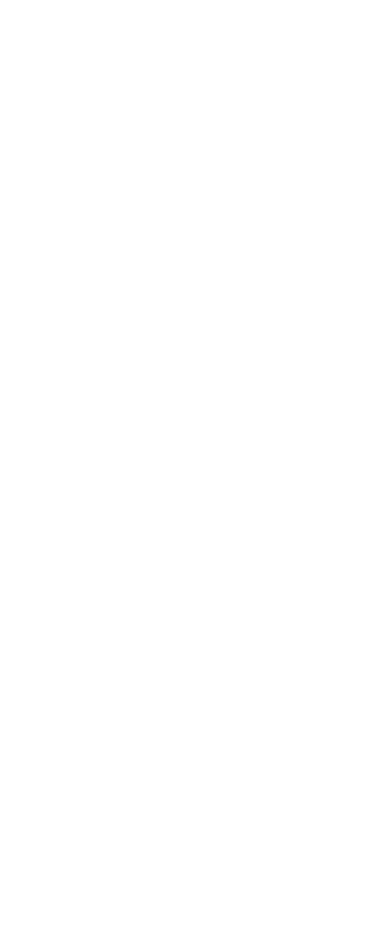
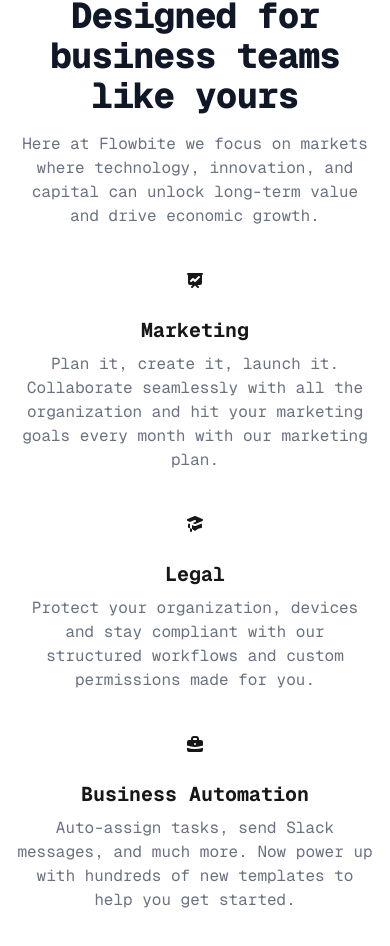
Before and after one commit to lucian-xinitrc/lblcreations, a Next.js app: page / in a window 390 px wide. Shown: the part 1008-1954 px from the top of the page. Before the commit the page ends 844 px from the top, so only its background shows below. Built offline with nearby package versions, Linux system fonts and the light colour scheme.

Commit message:
New commit

```diff
--- a/src/app/page.js
+++ b/src/app/page.js
@@ -1,12 +1,15 @@
 import Image from "next/image";
 import { Navbar } from "../components/navbar.js";
 import { Header } from "../components/header.js";
-
+import { Benefits, About, Contact } from "../components/main.js";
 export default function Home() {
   return (
     <section className="bg-[#d9d9d9] h-screen">
       <Navbar />
       <Header />
+      <Benefits />
+      <About/>
+      <Contact />
     </section>
   );
 }
--- a/src/components/main.js
+++ b/src/components/main.js
@@ -0,0 +1,88 @@
+const Benefits = () => {
+	return (
+		<>
+			<section class="bg-white dark:bg-gray-900 py-40">
+			  <div class="py-8 px-4 mx-auto max-w-screen-xl sm:py-16 lg:px-6">
+			      <div class="max-w-screen mb-8 lg:mb-16">
+			          <h2 class="mb-4 text-4xl tracking-tight font-extrabold text-gray-900 dark:text-white text-center">Designed for business teams like yours</h2>
+			          <p class="text-gray-500 sm:text-xl dark:text-gray-400 text-center">Here at Flowbite we focus on markets where technology, innovation, and capital can unlock long-term value and drive economic growth.</p>
+			      </div>
+			      <div class="space-y-8 md:grid md:grid-cols-2 lg:grid-cols-3 md:gap-12 md:space-y-0">
+
+			          <div>
+			              <div class="flex justify-center items-center mb-4 w-10 h-10 w-full rounded-full bg-primary-100 lg:h-12 lg:w-full dark:bg-primary-900">
+			                  <svg class="w-5 h-5 text-primary-600 lg:w-6 lg:h-6 dark:text-primary-300" fill="currentColor" viewBox="0 0 20 20" xmlns="http://www.w3.org/2000/svg"><path fill-rule="evenodd" d="M3 3a1 1 0 000 2v8a2 2 0 002 2h2.586l-1.293 1.293a1 1 0 101.414 1.414L10 15.414l2.293 2.293a1 1 0 001.414-1.414L12.414 15H15a2 2 0 002-2V5a1 1 0 100-2H3zm11.707 4.707a1 1 0 00-1.414-1.414L10 9.586 8.707 8.293a1 1 0 00-1.414 0l-2 2a1 1 0 101.414 1.414L8 10.414l1.293 1.293a1 1 0 001.414 0l4-4z" clip-rule="evenodd"></path></svg>
+			              </div>
+			              <h3 class="mb-2 text-xl font-bold dark:text-white text-center">Marketing</h3>
+			              <p class="text-gray-500 dark:text-gray-400 text-center ">Plan it, create it, launch it. Collaborate seamlessly with all  the organization and hit your marketing goals every month with our marketing plan.</p>
+			          </div>
+			          <div>
+			              <div class="flex justify-center items-center mb-4 w-full h-10 rounded-full bg-primary-100 lg:h-12 lg:w-full dark:bg-primary-900">
+			                  <svg class="w-5 h-5 text-primary-600 lg:w-6 lg:h-6 dark:text-primary-300" fill="currentColor" viewBox="0 0 20 20" xmlns="http://www.w3.org/2000/svg"><path d="M10.394 2.08a1 1 0 00-.788 0l-7 3a1 1 0 000 1.84L5.25 8.051a.999.999 0 01.356-.257l4-1.714a1 1 0 11.788 1.838L7.667 9.088l1.94.831a1 1 0 00.787 0l7-3a1 1 0 000-1.838l-7-3zM3.31 9.397L5 10.12v4.102a8.969 8.969 0 00-1.05-.174 1 1 0 01-.89-.89 11.115 11.115 0 01.25-3.762zM9.3 16.573A9.026 9.026 0 007 14.935v-3.957l1.818.78a3 3 0 002.364 0l5.508-2.361a11.026 11.026 0 01.25 3.762 1 1 0 01-.89.89 8.968 8.968 0 00-5.35 2.524 1 1 0 01-1.4 0zM6 18a1 1 0 001-1v-2.065a8.935 8.935 0 00-2-.712V17a1 1 0 001 1z"></path></svg>
+			              </div>
+			              <h3 class="mb-2 text-xl font-bold dark:text-white text-center">Legal</h3>
+			              <p class="text-gray-500 dark:text-gray-400 text-center">Protect your organization, devices and stay compliant with our structured workflows and custom permissions made for you.</p>
+			          </div>
+			          <div>
+			              <div class="flex justify-center items-center mb-4 w-full h-10 rounded-full bg-primary-100 lg:h-12 lg:w-full dark:bg-primary-900">
+			                  <svg class="w-5 h-5 text-primary-600 lg:w-6 lg:h-6 dark:text-primary-300" fill="currentColor" viewBox="0 0 20 20" xmlns="http://www.w3.org/2000/svg"><path fill-rule="evenodd" d="M6 6V5a3 3 0 013-3h2a3 3 0 013 3v1h2a2 2 0 012 2v3.57A22.952 22.952 0 0110 13a22.95 22.95 0 01-8-1.43V8a2 2 0 012-2h2zm2-1a1 1 0 011-1h2a1 1 0 011 1v1H8V5zm1 5a1 1 0 011-1h.01a1 1 0 110 2H10a1 1 0 01-1-1z" clip-rule="evenodd"></path><path d="M2 13.692V16a2 2 0 002 2h12a2 2 0 002-2v-2.308A24.974 24.974 0 0110 15c-2.796 0-5.487-.46-8-1.308z"></path></svg>
+			              </div>
+			              <h3 class="mb-2 text-xl font-bold dark:text-white text-center">Business Automation</h3>
+			              <p class="text-gray-500 dark:text-gray-400 text-center">Auto-assign tasks, send Slack messages, and much more. Now power up with hundreds of new templates to help you get started.</p>
+			          </div>
+
+			      </div>
+			  </div>
+			</section>
+		</>
+	);
+}
+
+const About = () => {
+	return (
+		<>
+			<section class="bg-white dark:bg-[#d9d9d9] py-20 text-black">
+				<div class="max-w-screen mb-8 lg:mb-16">
+			        <h2 class="mb-4 text-4xl tracking-tight font-extrabold text-gray-900 dark:text-black text-black text-center">About us</h2>
+			    </div>
+			    <div class="gap-8 items-center py-8 px-4 mx-auto max-w-screen-xl xl:gap-16 md:grid md:grid-cols-2 sm:py-16 lg:px-6">
+
+			        <img class="w-full dark:hidden" src="https://flowbite.s3.amazonaws.com/blocks/marketing-ui/cta/cta-dashboard-mockup.svg" alt="dashboard image" />
+			        <img class="w-full hidden dark:block" src="https://flowbite.s3.amazonaws.com/blocks/marketing-ui/cta/cta-dashboard-mockup-dark.svg" alt="dashboard image" />
+			        <div class="mt-4 md:mt-0">
+			            <h2 class="mb-4 text-4xl tracking-tight font-extrabold text-gray-900 dark:text-black text-black">Who we are, and what we do</h2>
+			            <p class="mb-6 font-light text-gray-500 md:text-lg dark:text-black">We are a company that offers printing services with photo editing included</p>
+			        </div>
+			    </div>
+			</section>
+		</>
+	);
+}
+
+const Contact = () => {
+	return (
+		<section class="bg-white dark:bg-gray-900">
+		  <div class="py-8 lg:py-16 px-4 mx-auto max-w-screen-md">
+		      <h2 class="mb-4 text-4xl tracking-tight font-extrabold text-center text-gray-900 dark:text-white">Contact Us</h2>
+		      <p class="mb-8 lg:mb-16 font-light text-center text-gray-500 dark:text-gray-400 sm:text-xl">Got a technical issue? Want to send feedback about a beta feature? Need details about our Business plan? Let us know.</p>
+		      <form action="#" class="space-y-8">
+		          <div>
+		              <label for="email" class="block mb-2 text-sm font-medium text-gray-900 dark:text-gray-300">Your email</label>
+		              <input type="email" id="email" class="shadow-sm bg-gray-50 border border-gray-300 text-gray-900 text-sm rounded-lg focus:ring-primary-500 focus:border-primary-500 block w-full p-2.5 dark:bg-gray-700 dark:border-gray-600 dark:placeholder-gray-400 dark:text-white dark:focus:ring-primary-500 dark:focus:border-primary-500 dark:shadow-sm-light" placeholder="name@flowbite.com" required />
+		          </div>
+		          <div>
+		              <label for="subject" class="block mb-2 text-sm font-medium text-gray-900 dark:text-gray-300">Subject</label>
+		              <input type="text" id="subject" class="block p-3 w-full text-sm text-gray-900 bg-gray-50 rounded-lg border border-gray-300 shadow-sm focus:ring-primary-500 focus:border-primary-500 dark:bg-gray-700 dark:border-gray-600 dark:placeholder-gray-400 dark:text-white dark:focus:ring-primary-500 dark:focus:border-primary-500 dark:shadow-sm-light" placeholder="Let us know how we can help you" requiredv />
+		          </div>
+		          <div class="sm:col-span-2">
+		              <label for="message" class="block mb-2 text-sm font-medium text-gray-900 dark:text-gray-400">Your message</label>
+		              <textarea id="message" rows="6" class="block p-2.5 w-full text-sm text-gray-900 bg-gray-50 rounded-lg shadow-sm border border-gray-300 focus:ring-primary-500 focus:border-primary-500 dark:bg-gray-700 dark:border-gray-600 dark:placeholder-gray-400 dark:text-white dark:focus:ring-primary-500 dark:focus:border-primary-500" placeholder="Leave a comment..."></textarea>
+		          </div>
+		          <button type="submit" class="py-3 px-5 text-sm font-medium text-center text-white rounded-lg bg-primary-700 sm:w-fit hover:bg-primary-800 focus:ring-4 focus:outline-none focus:ring-primary-300 dark:bg-primary-600 dark:hover:bg-primary-700 dark:focus:ring-primary-800">Send message</button>
+		      </form>
+		  </div>
+		</section>
+	);
+}
+
+export { Benefits, About, Contact };
```
